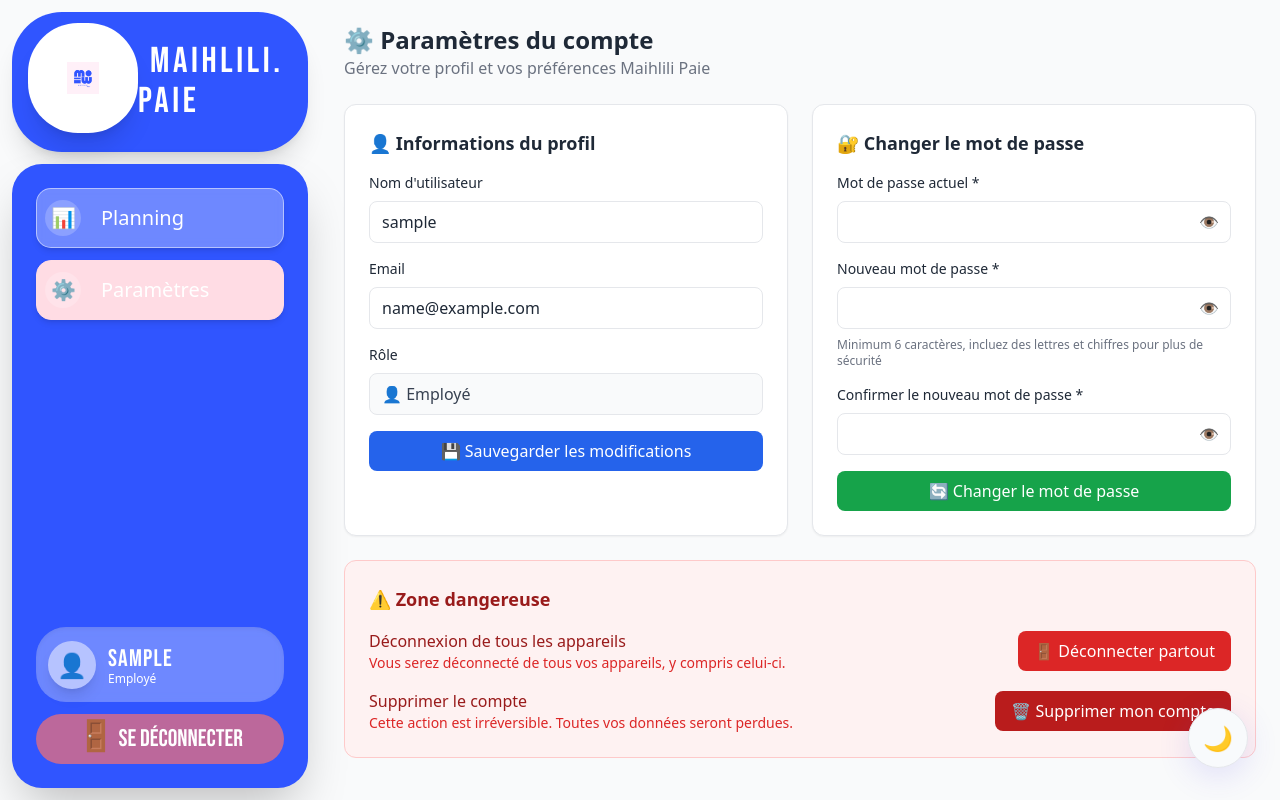
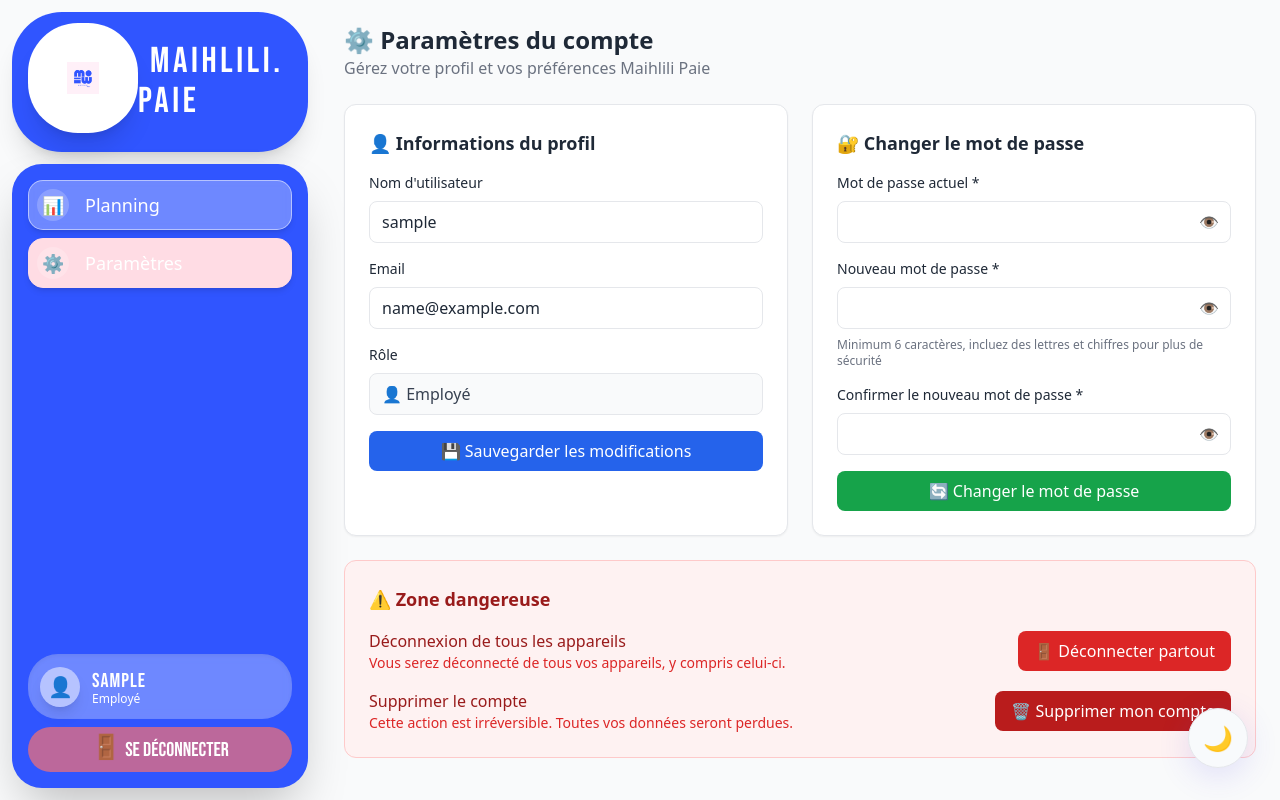
Before and after one commit to filet0fish09/Maihlili.Paie, a Flask app: page /settings in a window 1280 px wide. Run offline with Flask 3, Linux system fonts and the light colour scheme; the visitor is signed in with stand-in values (Sample User, id 1); some libraries are stand-ins or nearby versions.

Commit message:
Update base.html

```diff
--- a/templates/base.html
+++ b/templates/base.html
@@ -401,9 +401,9 @@
       </div>
     </div>
 
-    <div class="flex-1 mt-3 p-6 rounded-[30px] bg-maihlili-figma-blue flex flex-col justify-between shadow-2xl">
+    <div class="flex-1 mt-3 p-4 rounded-[30px] bg-maihlili-figma-blue flex flex-col justify-between shadow-2xl">
 
-      <nav class="space-y-3">
+      <nav class="space-y-2">
         {% if current_user.is_authenticated %}
           {% set menu_items = [
             ('📊', 'Planning', url_for('index') if current_user.is_manager else url_for('employee_dashboard'), current_user.is_authenticated),
@@ -420,35 +420,31 @@
             <a href="{{ url }}"
                class="nav-link flex items-center p-2 rounded-[15px] hover:bg-white/20 transition-all duration-200 shadow-md
                       {% if loop.index == 1 %} liquid-glass-selected {% else %} liquid-glass-default {% endif %}"
-               style="height: 60px; gap: 0.75rem;"> <span class="text-xl p-1 bg-white/20 rounded-full w-9 h-9 flex items-center justify-center">{{ icon }}</span>
-              <span class="text-xl text-white font-medium ml-2">{{ label }}</span> </a>
+               style="height: 50px; gap: 0.5rem;"> <span class="text-lg p-1 bg-white/20 rounded-full w-8 h-8 flex items-center justify-center">{{ icon }}</span> <span class="text-lg text-white font-medium ml-2">{{ label }}</span> </a>
             {% endif %}
           {% endfor %}
 
         {% else %}
           <a href="{{ url_for('login') }}"
              class="nav-link flex items-center p-2 rounded-[15px] liquid-glass-default hover:bg-white/20"
-             style="height: 60px; gap: 0.75rem;">
-            <span class="text-xl p-1 bg-white/20 rounded-full w-9 h-9 flex items-center justify-center">🔑</span>
-            <span class="text-xl text-white font-medium ml-2">Connexion</span>
+             style="height: 50px; gap: 0.5rem;">
+            <span class="text-lg p-1 bg-white/20 rounded-full w-8 h-8 flex items-center justify-center">🔑</span>
+            <span class="text-lg text-white font-medium ml-2">Connexion</span>
           </a>
           <a href="{{ url_for('register') }}"
              class="nav-link flex items-center p-2 rounded-[15px] liquid-glass-default hover:bg-white/20"
-             style="height: 60px; gap: 0.75rem;">
-            <span class="text-xl p-1 bg-white/20 rounded-full w-9 h-9 flex items-center justify-center">📝</span>
-            <span class="text-xl text-white font-medium ml-2">Inscription</span>
+             style="height: 50px; gap: 0.5rem;">
+            <span class="text-lg p-1 bg-white/20 rounded-full w-8 h-8 flex items-center justify-center">📝</span>
+            <span class="text-lg text-white font-medium ml-2">Inscription</span>
           </a>
         {% endif %}
       </nav>
 
-      {% if current_user.is_authenticated %}
-      <div class="mt-8 space-y-3">
-
-        <div class="flex items-center p-3 rounded-[30px] bg-white/30 backdrop-blur-sm shadow-inner" style="height: 75px;"> <div class="w-12 h-12 bg-white/50 rounded-full flex items-center justify-center text-white text-2xl font-bold shadow-lg">
+      <div class="mt-4 space-y-2"> <div class="flex items-center p-3 rounded-[30px] bg-white/30 backdrop-blur-sm shadow-inner" style="height: 65px;"> <div class="w-10 h-10 bg-white/50 rounded-full flex items-center justify-center text-white text-xl font-bold shadow-lg">
             👤
           </div>
           <div class="flex-1 ml-3 text-white">
-            <p class="text-2xl font-['Bebas_Neue'] uppercase tracking-wider">{{ current_user.username }}</p> <p class="text-xs font-light -mt-1">
+            <p class="text-xl font-['Bebas_Neue'] uppercase tracking-wider">{{ current_user.username }}</p> <p class="text-xs font-light -mt-1">
               {% if current_user.is_admin %}Administrateur
               {% elif current_user.is_manager %}Manager
               {% else %}Employé{% endif %}
@@ -457,12 +453,11 @@
         </div>
 
         <a href="{{ url_for('logout') }}"
-           class="flex items-center justify-center p-3 rounded-[30px] bg-red-400/70 hover:bg-red-500/80 backdrop-blur-sm text-white font-['Bebas_Neue'] uppercase text-2xl transition-all duration-200"
-           style="height: 50px;"> <span class="text-3xl mr-1 -translate-y-0.5">🚪</span>
+           class="flex items-center justify-center p-3 rounded-[30px] bg-red-400/70 hover:bg-red-500/80 backdrop-blur-sm text-white font-['Bebas_Neue'] uppercase text-xl transition-all duration-200"
+           style="height: 45px;"> <span class="text-2xl mr-1 -translate-y-0.5">🚪</span>
           Se Déconnecter
         </a>
       </div>
-      {% endif %}
     </div>
   </aside>
   <main class="flex-1 p-6">
```
